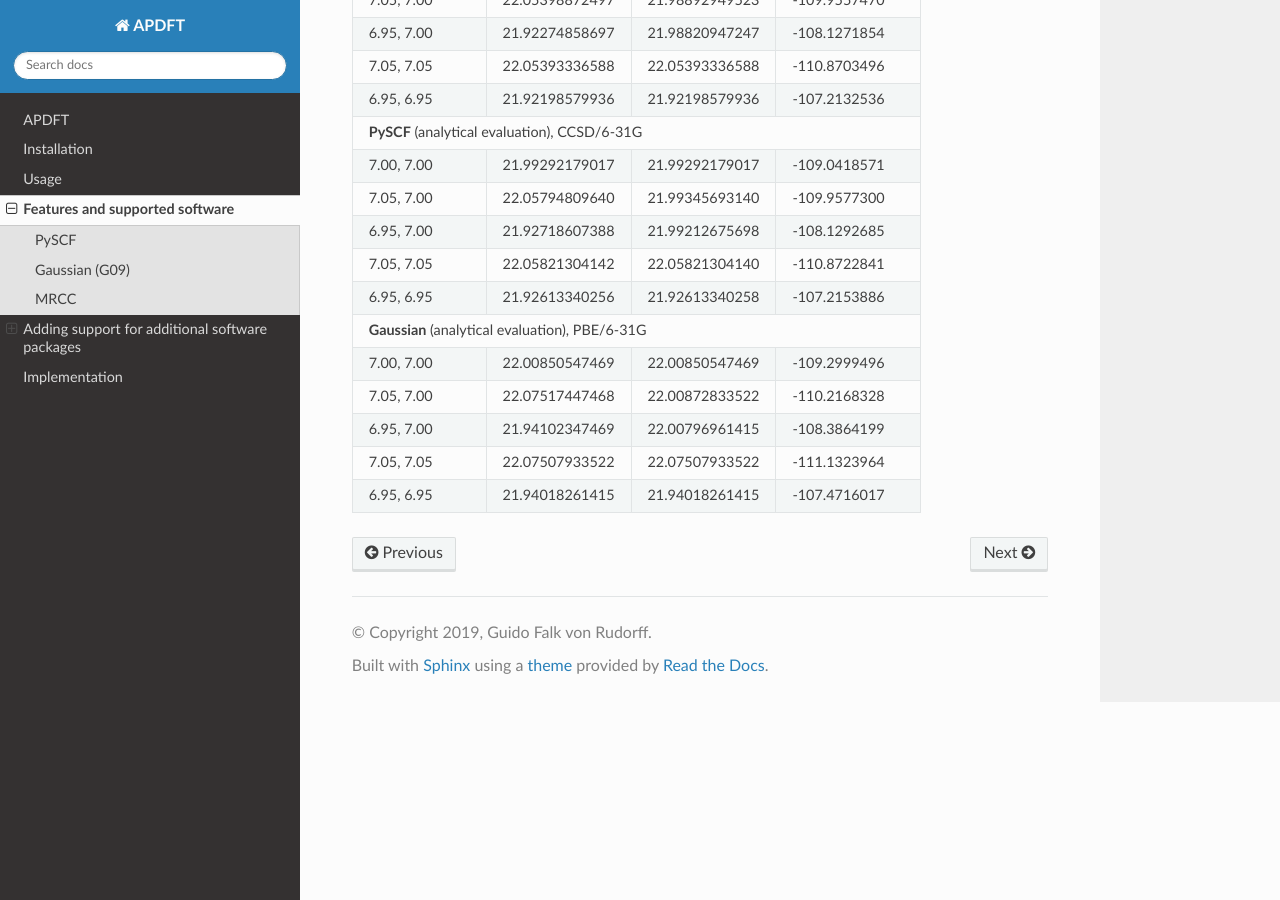
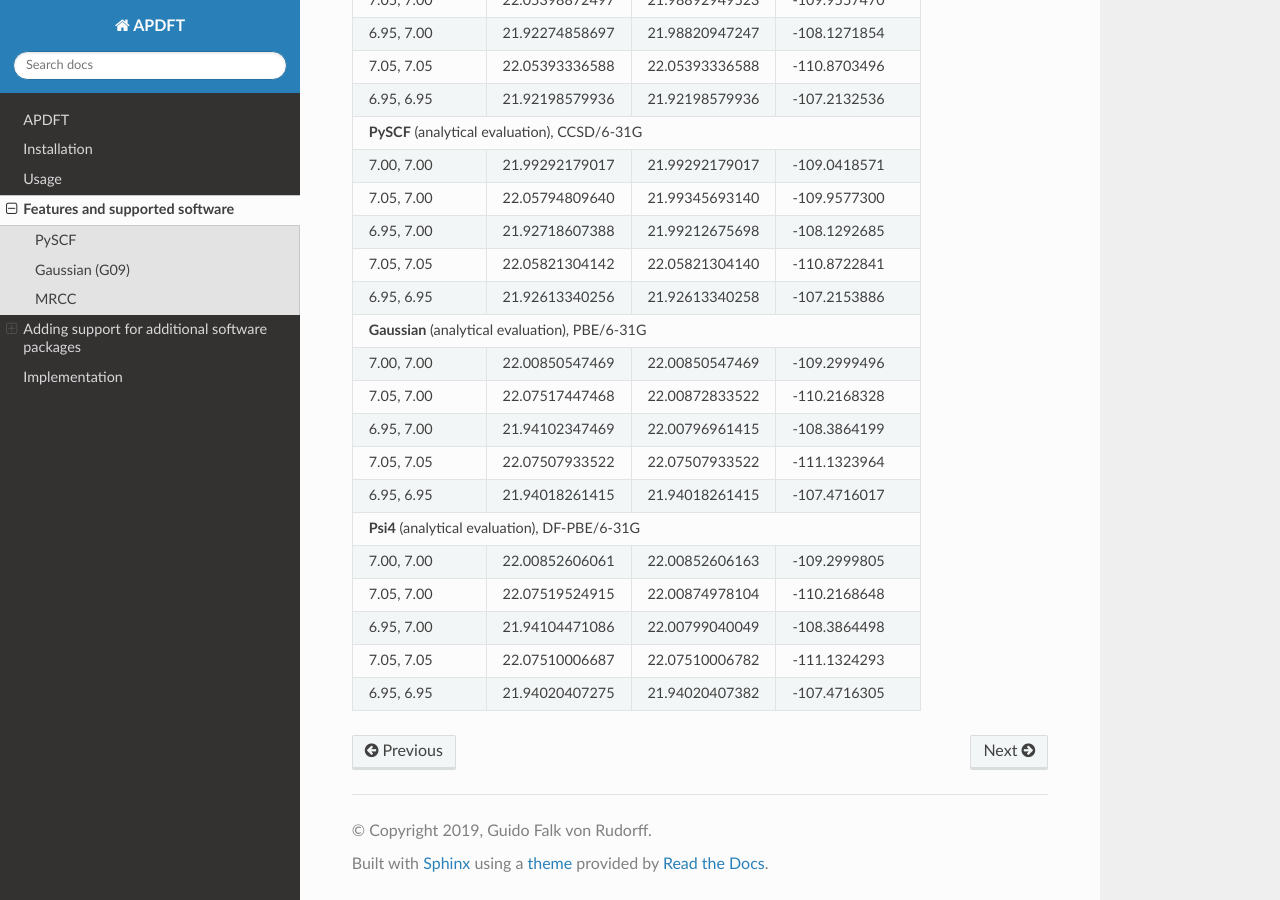
Before and after one commit to ferchault/APDFT, a Sphinx documentation site: the page built from docs/features.rst, in a window 1280 px wide and 900 px high, scrolled down 2368 px. Built offline with Sphinx 7.4.7 and the Read the Docs theme 2.0.0, drawn with Linux system fonts in a browser that asks for light colours; the version number could not be read and is left out.

Commit message:
Add Psi4 reference data #7

```diff
--- a/docs/features.rst
+++ b/docs/features.rst
@@ -104,3 +104,15 @@ To see whether the electronic electrostatic potential at the nuclei is evaluated
 +-----------------+-------------------+-------------------+---------------------+
 | 6.95, 6.95      | 21.94018261415    | 21.94018261415    | -107.4716017        |
 +-----------------+-------------------+-------------------+---------------------+
+| **Psi4** (analytical evaluation), DF-PBE/6-31G                                |
++-----------------+-------------------+-------------------+---------------------+
+| 7.00, 7.00      | 22.00852606061    | 22.00852606163    | -109.2999805        |
++-----------------+-------------------+-------------------+---------------------+
+| 7.05, 7.00      | 22.07519524915    | 22.00874978104    | -110.2168648        |
++-----------------+-------------------+-------------------+---------------------+
+| 6.95, 7.00      | 21.94104471086    | 22.00799040049    | -108.3864498        |
++-----------------+-------------------+-------------------+---------------------+
+| 7.05, 7.05      | 22.07510006687    | 22.07510006782    | -111.1324293        |
++-----------------+-------------------+-------------------+---------------------+
+| 6.95, 6.95      | 21.94020407275    | 21.94020407382    | -107.4716305        |
++-----------------+-------------------+-------------------+---------------------+
```
